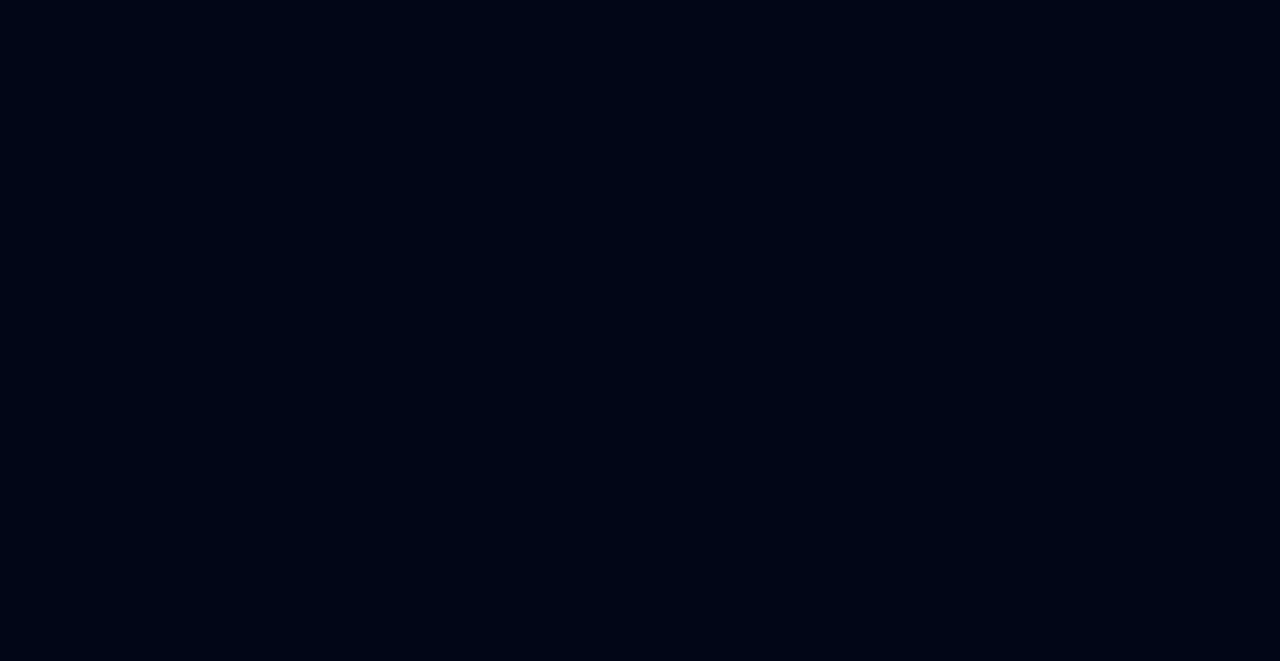
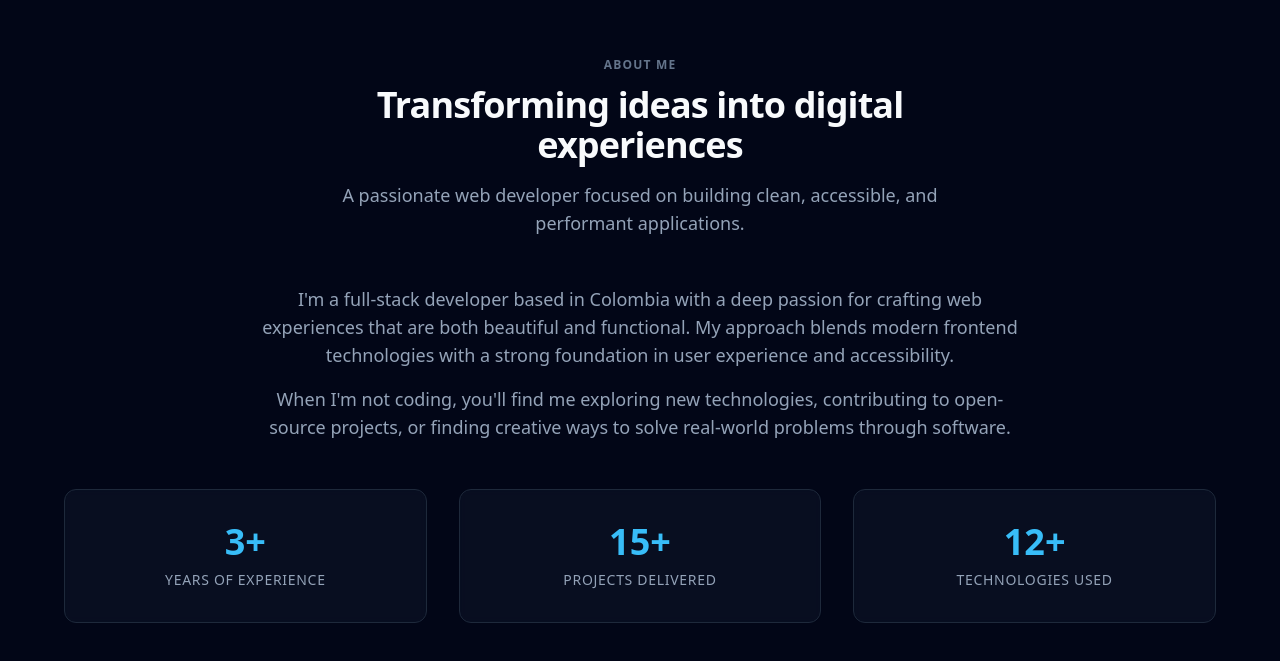
Before and after one commit to aZian10/portfolio, a React app: page / in a window 1280 px wide. Shown: the part 935-1596 px from the top of the page. Before the commit the page ends 992 px from the top, so only its background shows below. Built offline with nearby package versions, Linux system fonts and the light colour scheme; the HTML template or start-up script is replaced by a standard one.

Commit message:
feat(about): add About section and reusable Section layout

```diff
--- a/src/components/layout/Section/Section.jsx
+++ b/src/components/layout/Section/Section.jsx
@@ -1,3 +1,10 @@
-export default function Section() {
-  return null
+export default function Section({ id, children, className = '' }) {
+  return (
+    <section
+      id={id}
+      className={`py-16 sm:py-20 lg:py-24 ${className}`}
+    >
+      {children}
+    </section>
+  )
 }
--- /dev/null
+++ b/src/constants/about.js
@@ -0,0 +1,15 @@
+export const about = {
+  eyebrow: 'About Me',
+  title: 'Transforming ideas into digital experiences',
+  description:
+    'A passionate web developer focused on building clean, accessible, and performant applications.',
+  paragraphs: [
+    "I'm a full-stack developer based in Colombia with a deep passion for crafting web experiences that are both beautiful and functional. My approach blends modern frontend technologies with a strong foundation in user experience and accessibility.",
+    'When I\'m not coding, you\'ll find me exploring new technologies, contributing to open-source projects, or finding creative ways to solve real-world problems through software.',
+  ],
+  stats: [
+    { label: 'Years of Experience', value: '3+' },
+    { label: 'Projects Delivered', value: '15+' },
+    { label: 'Technologies Used', value: '12+' },
+  ],
+}
--- a/src/sections/About/About.jsx
+++ b/src/sections/About/About.jsx
@@ -1,3 +1,46 @@
+import { about } from '../../constants/about.js'
+import Section from '../../components/layout/Section/Section.jsx'
+import Container from '../../components/common/Container/Container.jsx'
+import SectionTitle from '../../components/common/SectionTitle/SectionTitle.jsx'
+
 export default function About() {
-  return null
+  return (
+    <Section id="about">
+      <Container className="text-center">
+        <SectionTitle
+          eyebrow={about.eyebrow}
+          title={about.title}
+          description={about.description}
+          className="mx-auto"
+        />
+
+        <div className="mx-auto mt-10 max-w-3xl space-y-4 sm:mt-12">
+          {about.paragraphs.map((paragraph, index) => (
+            <p
+              key={index}
+              className="text-surface-400 text-base leading-relaxed sm:text-lg"
+            >
+              {paragraph}
+            </p>
+          ))}
+        </div>
+
+        <div className="mt-12 grid grid-cols-1 gap-6 sm:grid-cols-3 sm:gap-8">
+          {about.stats.map((stat) => (
+            <div
+              key={stat.label}
+              className="rounded-xl border border-surface-800 bg-surface-900/50 px-6 py-8 backdrop-blur-sm"
+            >
+              <p className="text-3xl font-bold text-sky-400 sm:text-4xl">
+                {stat.value}
+              </p>
+              <p className="text-surface-400 mt-2 text-sm font-medium uppercase tracking-wider">
+                {stat.label}
+              </p>
+            </div>
+          ))}
+        </div>
+      </Container>
+    </Section>
+  )
 }
```
